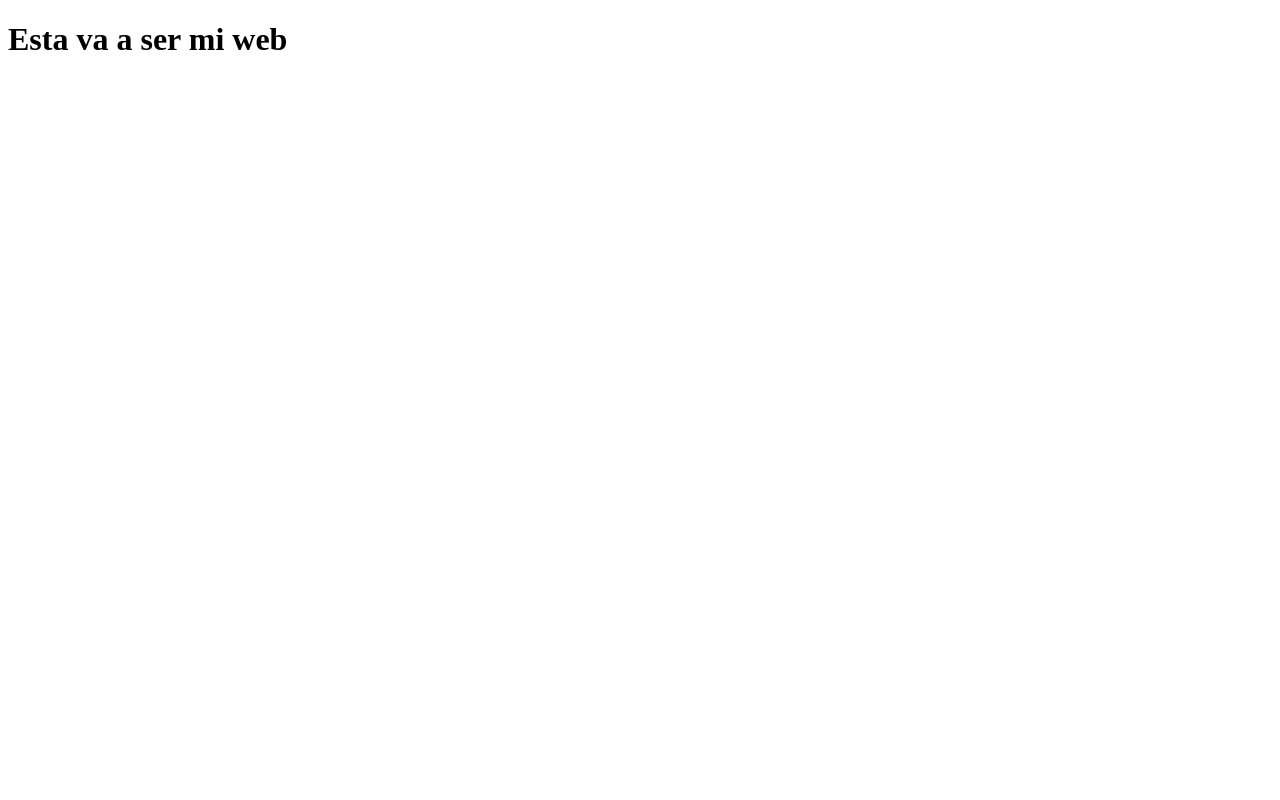
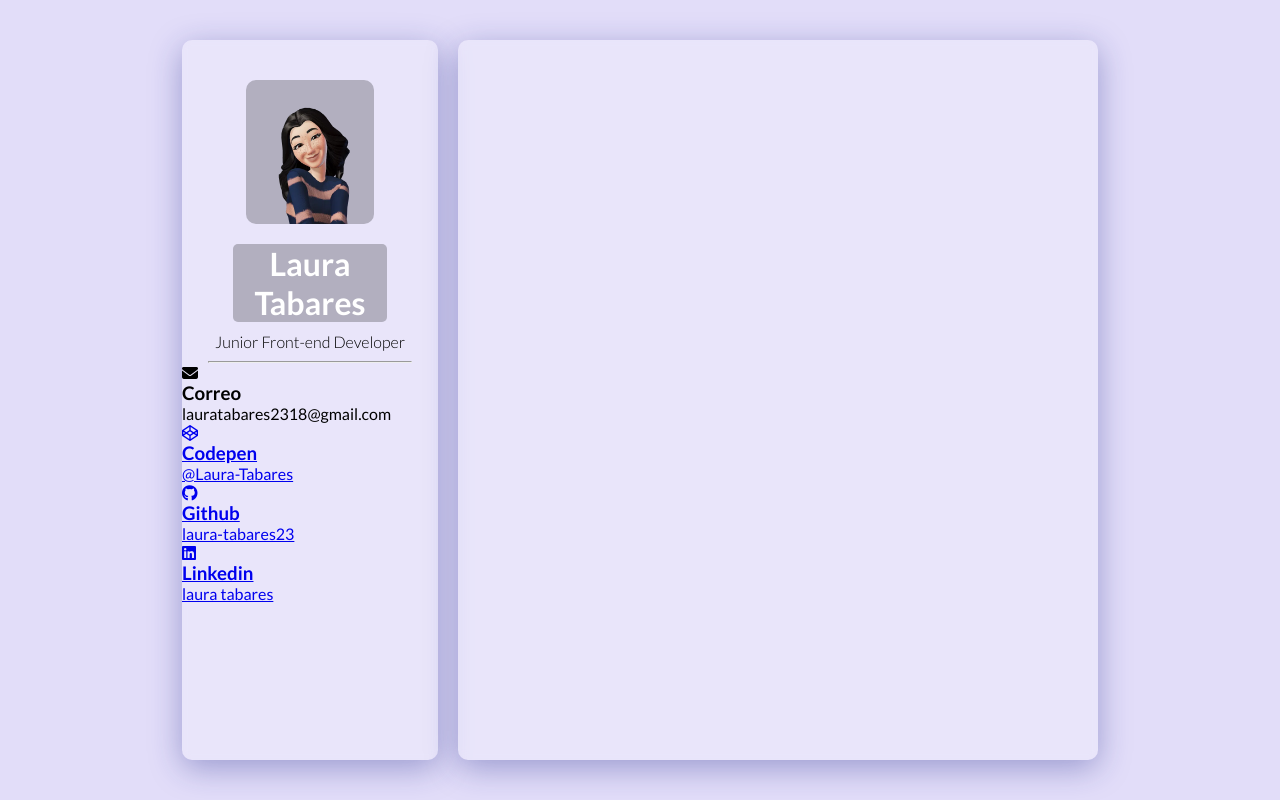
Before and after one commit to laura-tabares23/laura-tabares23.github.io, a plain HTML site: page index.html in a window 1280 px wide. Drawn offline with Linux system fonts and the light colour scheme.

Commit message:
version 0.2

```diff
--- /dev/null
+++ b/css/style.css
@@ -0,0 +1,65 @@
+*{
+    margin: 0;
+    padding: 0;
+    box-sizing: border-box;
+}
+body{
+    background-color: #E2DDF9;
+    height: 100vh;
+    display: flex;
+    justify-content: center;
+    align-items: center;
+    gap: 20px;
+    font-family: "Lato", sans-serif;
+}
+.boxOne{
+    width: 20%;
+    height: 90%;
+    background: rgba( 255, 255, 255, 0.25 );
+    box-shadow: 0 8px 32px 0 rgba( 31, 38, 135, 0.37 );
+    backdrop-filter: blur( 4px );
+    -webkit-backdrop-filter: blur( 4px );
+    border-radius: 10px;
+}
+.boxTwo{
+    width: 50%;
+    height: 90%;
+    background: rgba( 255, 255, 255, 0.25 );
+    box-shadow: 0 8px 32px 0 rgba( 31, 38, 135, 0.37 );
+    backdrop-filter: blur( 4px );
+    -webkit-backdrop-filter: blur( 4px );
+    border-radius: 10px;
+}
+.fotoPerfil{
+    width: 50%;
+    height: 20%;
+    margin: auto;
+    margin-top: 40px;
+    border-radius: 10px;
+    background: rgba(12, 12, 12, 0.25);
+}
+.fotoPerfil img{
+    width: 100%;
+    height: 100%;
+    z-index: 2;
+}
+h1{
+    background: rgba(12, 12, 12, 0.25);
+    width: 60%;
+    text-align: center;
+    margin: auto;
+    margin-top: 20px;
+    border-radius: 5px;
+    color: white;
+}
+.titulo{
+    text-align: center;
+    font-weight: 300;
+    margin-top: 10px;
+    margin-bottom: 10px;
+}
+hr{
+    width: 80%;
+    margin: auto;
+
+}
--- a/index.html
+++ b/index.html
@@ -4,8 +4,48 @@
     <meta charset="UTF-8">
     <meta name="viewport" content="width=device-width, initial-scale=1.0">
     <title>Document</title>
+    <link rel="stylesheet" href="css/style.css">
+    <link rel="stylesheet" href="https://cdnjs.cloudflare.com/ajax/libs/font-awesome/6.5.2/css/all.min.css" integrity="sha512-SnH5WK+bZxgPHs44uWIX+LLJAJ9/2PkPKZ5QiAj6Ta86w+fsb2TkcmfRyVX3pBnMFcV7oQPJkl9QevSCWr3W6A==" crossorigin="anonymous" referrerpolicy="no-referrer" />
+    <link rel="preconnect" href="https://fonts.googleapis.com">
+    <link rel="preconnect" href="https://fonts.gstatic.com" crossorigin>
+    <link href="https://fonts.googleapis.com/css2?family=Lato:ital,wght@0,100;0,300;0,400;0,700;0,900;1,100;1,300;1,400;1,700;1,900&display=swap" rel="stylesheet">
 </head>
 <body>
-    <h1>Esta va a ser mi web </h1>
+    <div class="boxOne">
+        <div class="fotoPerfil">
+            <img src="imagen/avatar.webp" alt="">
+        </div>
+        <h1>Laura Tabares</h1>
+        <p class="titulo">Junior Front-end Developer</p>
+        <hr>
+        <div>
+           <div><i class="fa-solid fa-envelope"></i></div>
+           <h3>Correo</h3>
+           <p>lauratabares2318@gmail.com</p>
+        </div>
+        <a href="https://codepen.io/Laura-Tabares">
+        <div>
+            <div><i class="fa-brands fa-codepen"></i></div>
+            <h3>Codepen</h3>
+            <p>@Laura-Tabares</p>
+         </div>
+        </a>
+        <a href="https://github.com/laura-tabares23">
+         <div>
+            <div><i class="fa-brands fa-github"></i></div>
+            <h3>Github</h3>
+            <p>laura-tabares23</p>
+         </div>
+        </a>
+        <a href="https://www.linkedin.com/in/laura-tabares-b2016b288/">
+         <div>
+            <div><i class="fa-brands fa-linkedin"></i></div>
+            <h3>Linkedin</h3>
+            <p>laura tabares</p>
+         </div>
+        </a>
+    </div>
+    <div class="boxTwo"></div>
+
 </body>
 </html>
```
Also changed, not shown: imagen/avatar.webp (added).
